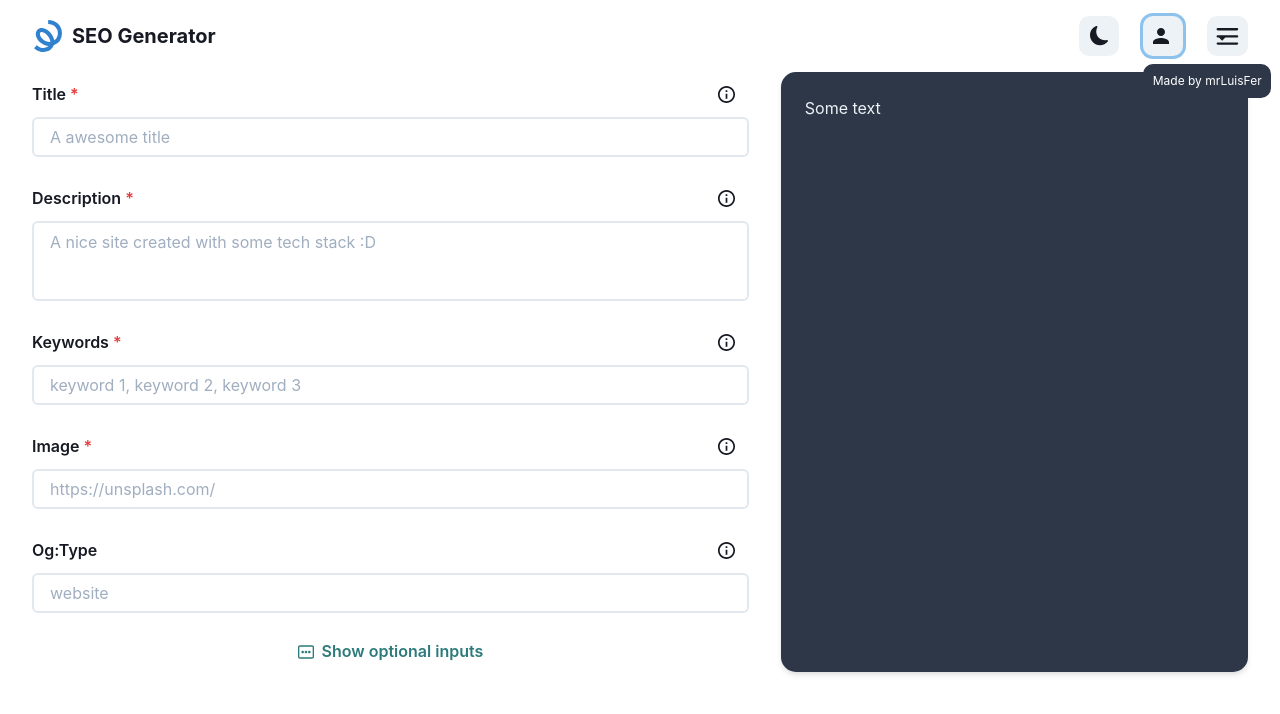
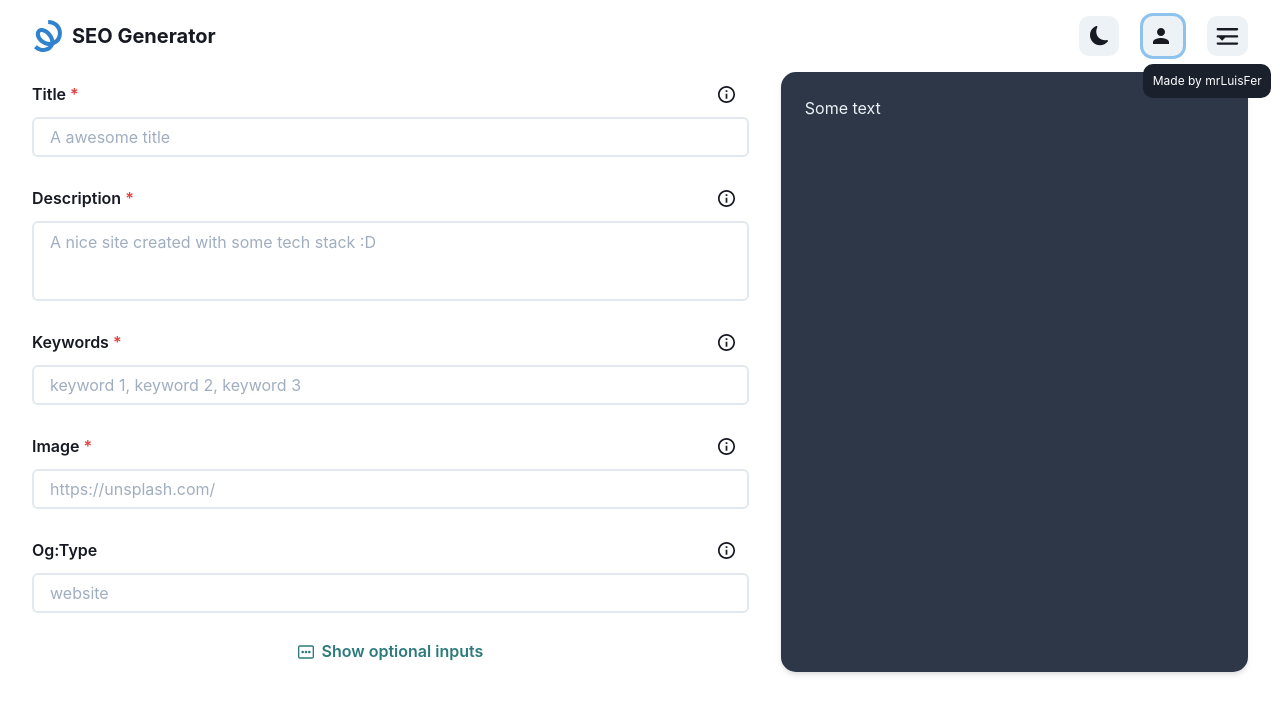
Before and after one commit to mrLuisFer/seo-generator, a Next.js app: page / in a window 1280 px wide. Both pictures are taken after a click on the element 1163 px from the left and 36 px from the top of the page. Shown: the top 714 px of the page. Built offline with nearby package versions, Linux system fonts and the light colour scheme.

Commit message:
fix change bg color if is dark mode or not

```diff
--- a/components/common/ClickPopup/index.jsx
+++ b/components/common/ClickPopup/index.jsx
@@ -1,16 +1,18 @@
 import { useState, useRef, useEffect } from 'react'
-import { Box, Text, ScaleFade } from '@chakra-ui/react'
+import { Box, Text, ScaleFade, useColorModeValue } from '@chakra-ui/react'
 import { gray, white } from 'lib/chakraColors'
 
 export default function ClickPopup({
   text = '',
   children,
-  bgColor = gray.$700,
+  bgColor = '',
   textColor = white,
   width,
   height,
 }) {
   const [showPopup, setShowPopup] = useState(false)
+  const popUpBgHookValue = useColorModeValue(gray.$800, gray.$600)
+  const popUpBgColor = bgColor.length < 1 ? popUpBgHookValue : bgColor
 
   const handleShowPopup = () => {
     setShowPopup(true)
@@ -36,7 +38,7 @@ export default function ClickPopup({
       {showPopup && (
         <Box
           position="absolute"
-          bg={bgColor}
+          bg={popUpBgColor}
           color={textColor}
           p="0.5rem"
           borderRadius="10px"
```
